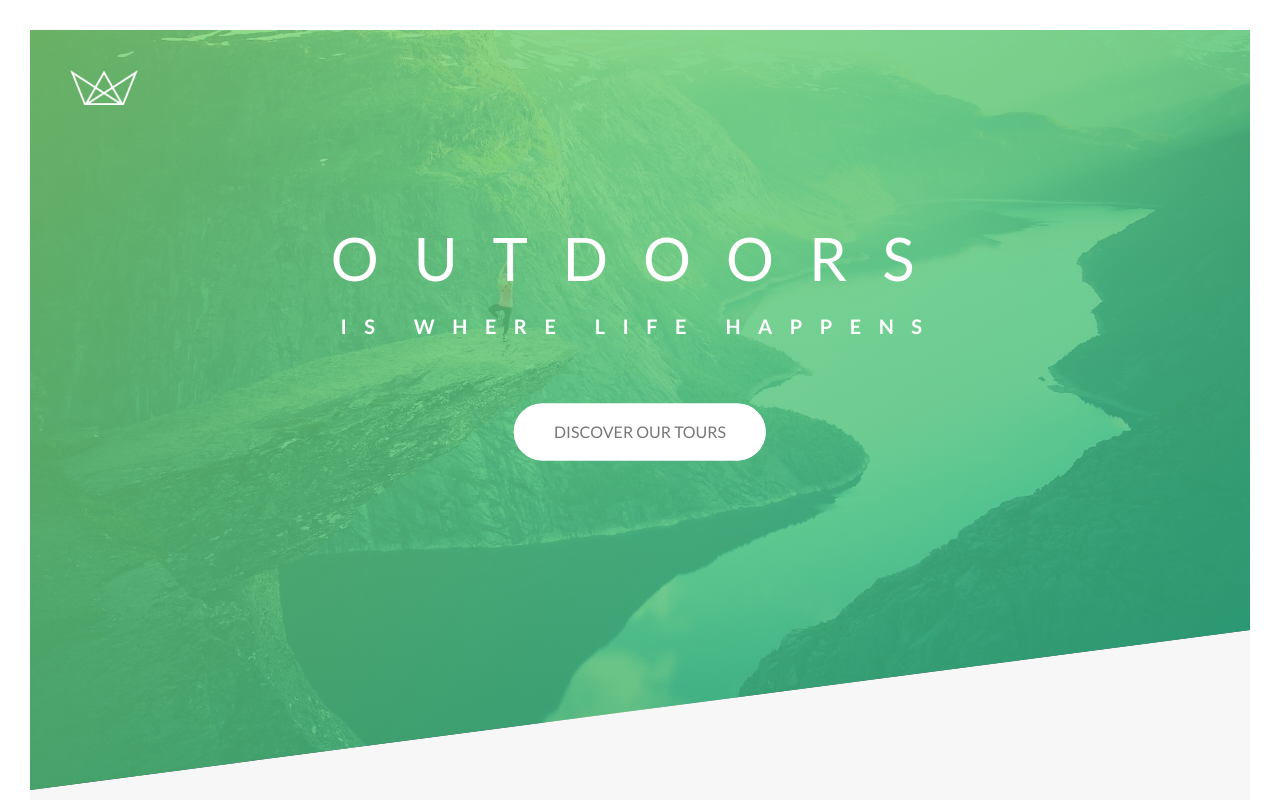
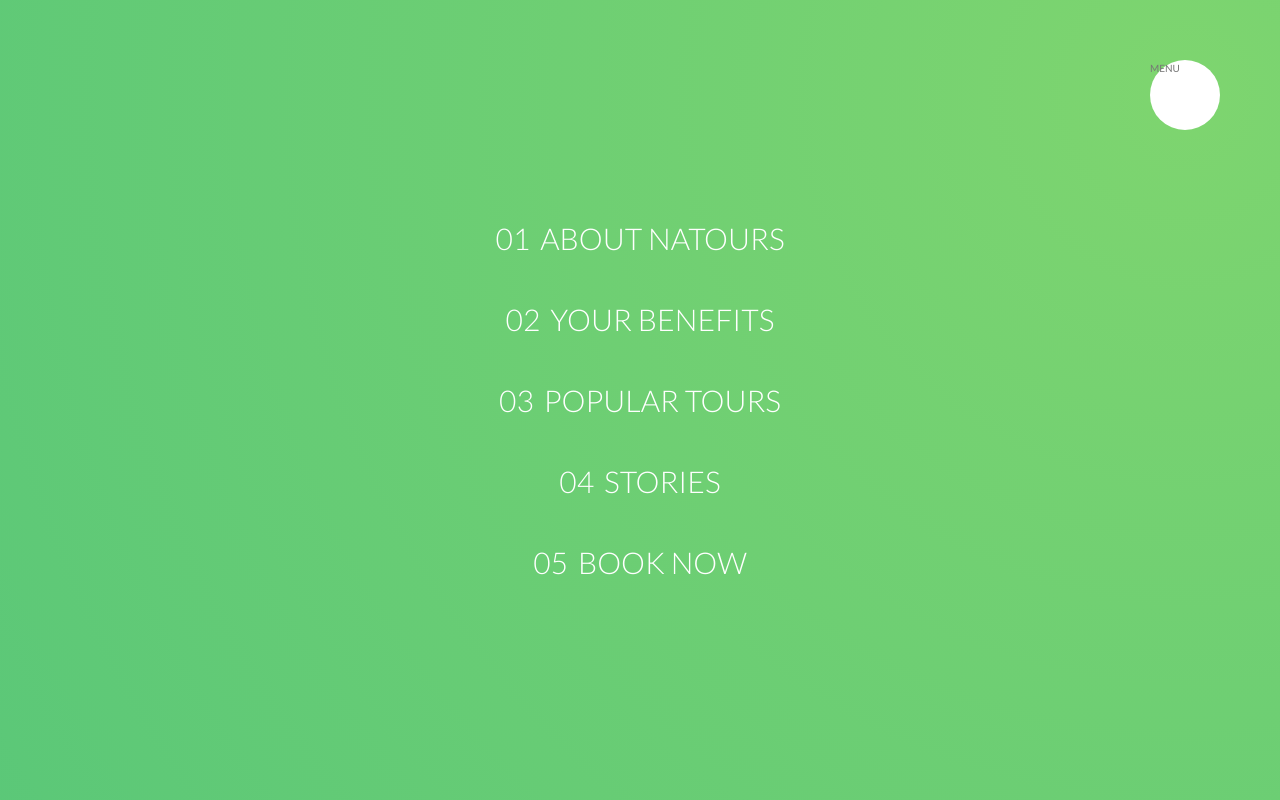
Before and after one commit to bismarcko/Advanced-CSS, a website: page index.html in a window 1280 px wide. Shown: the top 800 px of the page. Drawn offline with Linux system fonts and the light colour scheme.

Commit message:
Completed Navigation 50%

```diff
--- a/index.html
+++ b/index.html
@@ -13,6 +13,20 @@
         <title>Natours | Exciting tours for adventurous people</title>
     </head>
     <body>
+        <div class="navigation">
+            <input type="checkbox" class="navigation__checkbox" id="navi-toggle">
+            <label for="navi-toggle" class="navigation__button">MENU</label>
+            <div class="navigation__background">&nbsp;</div>
+            <nav class="navigation__nav">
+                <ul class="navigation__list">
+                    <li class="navigation__item"><a href="#" class="navigation__link"><span>01</span>About Natours</a></li>
+                    <li class="navigation__item"><a href="#" class="navigation__link"><span>02</span>Your benefits</a></li>
+                    <li class="navigation__item"><a href="#" class="navigation__link"><span>03</span>Popular tours</a></li>
+                    <li class="navigation__item"><a href="#" class="navigation__link"><span>04</span>Stories</a></li>
+                    <li class="navigation__item"><a href="#" class="navigation__link"><span>05</span>Book now</a></li>
+                </ul>
+            </nav>
+        </div>
         <header class="header">
             <div class="header__logo-box">
                 <img src="img/logo-white.png" alt="Logo" class="header__logo">
--- /dev/null
+++ b/sass/layout/_navigation.scss
@@ -0,0 +1,78 @@
+.navigation {
+    &__checkbox {
+        display: none;
+    }
+
+    &__button {
+        background-color: $color-white;
+        height: 7rem;
+        width: 7rem;
+        position: fixed;
+        top: 6rem;
+        right: 6rem;
+        border-radius: 50%;
+        z-index: 2000;
+    }
+
+    &__background {
+        height: 6rem;
+        width: 6rem;
+        border-radius: 50%;
+        position: fixed;
+        top: 6.5rem;
+        right: 6.5rem;
+        background-image: radial-gradient($color-primary-light, $color-primary-dark);
+        z-index: 1000;
+
+        transform: scale(80);
+    }
+
+    &__nav {
+        height: 100vh;
+        width: 100%;
+        position: fixed;
+        top: 0;
+        right: 0;
+        z-index: 1500
+    }
+
+    &__list {
+        position: absolute;
+        top: 50%;
+        left: 50%;
+        transform: translate(-50%, -50%);
+        list-style: none;
+        text-align: center;
+    }
+
+    &__item {
+        margin: 1rem;
+    }
+
+    &__link {
+        &:link,
+        &:visited {
+            display: inline-block;
+            font-size: 3rem;
+            font-weight: 300;
+            padding: 1rem 2rem;
+            color: $color-white;
+            text-decoration: none;
+            text-transform: uppercase;
+            background-image: linear-gradient(120deg, transparent 0%, transparent 50%, $color-white 50%);
+            background-size: 230%;
+            transition: all .4s;
+
+            span {
+                margin-right: 1rem;
+                display: inline-block;
+            }
+        }
+        &:hover,
+        &:active {
+            background-position: 100%;
+            color: $color-primary;
+            transform: translateX(1rem);
+        }
+    }
+}
--- a/sass/main.scss
+++ b/sass/main.scss
@@ -13,10 +13,12 @@
 @import "components/composition";
 @import "components/feature-box";
 @import "components/form";
+
 @import "components/story";
 
 @import "layout/footer";
 @import "layout/grid";
 @import "layout/header";
+@import "layout/navigation";
 
 @import "pages/home";
```
Also changed, not shown: css/style.css.
